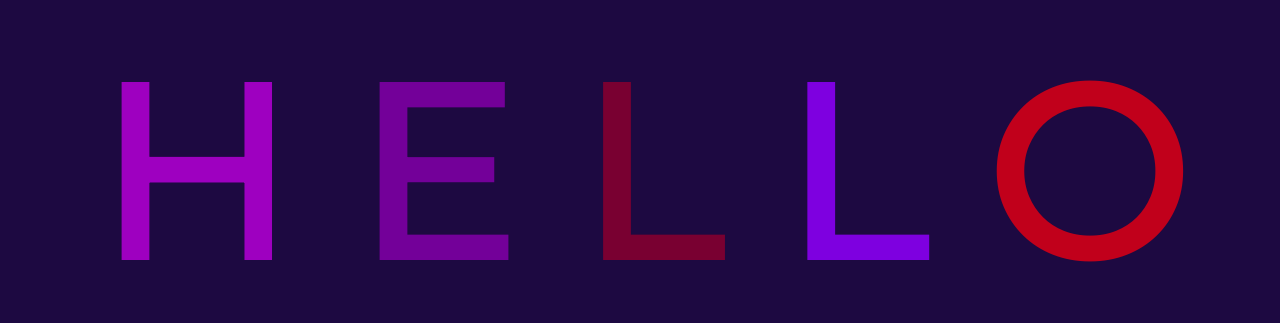
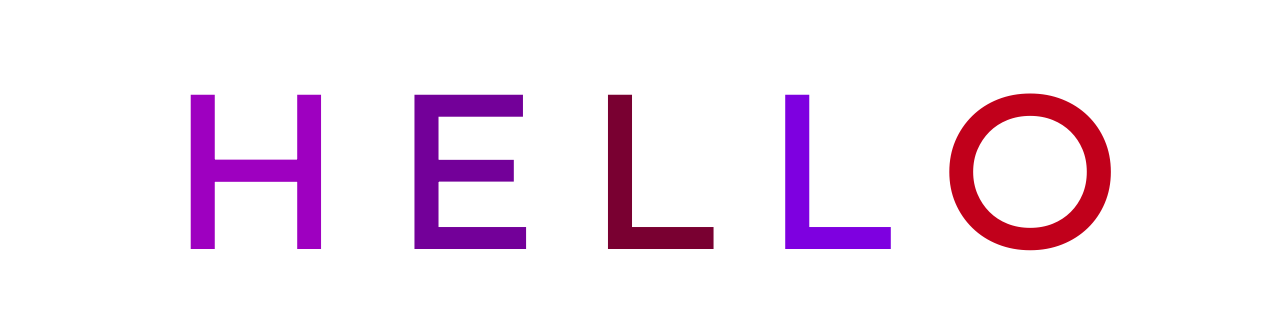
Before and after one commit to hannahsylee/AnimatedTextGitDemo, a plain HTML site: page index.html in a window 1280 px wide. Shown: the part 234-557 px from the top of the page. Drawn offline with Linux system fonts and the light colour scheme.

Commit message:
someone else did this

```diff
--- a/app.css
+++ b/app.css
@@ -3,11 +3,11 @@ body {
   justify-content: center;
   align-items: center;
   height: 100vh;
-  background-color: rgb(29, 9, 65);
+  background-color:orchid);
 }
 
 h1 {
-  font-size: 15rem;
+  font-size: 13rem;
   font-family: Montserrat;
 }
 
```
